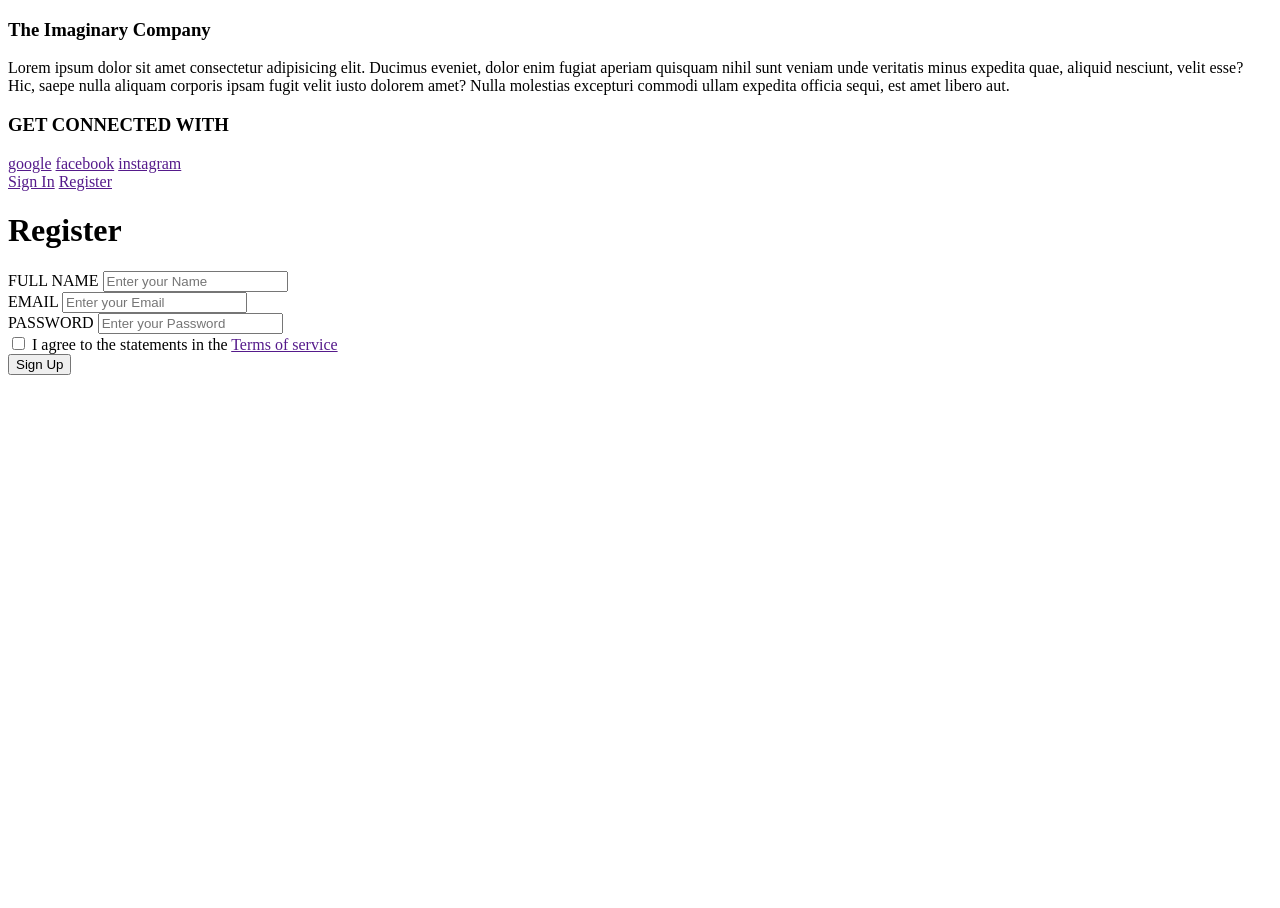
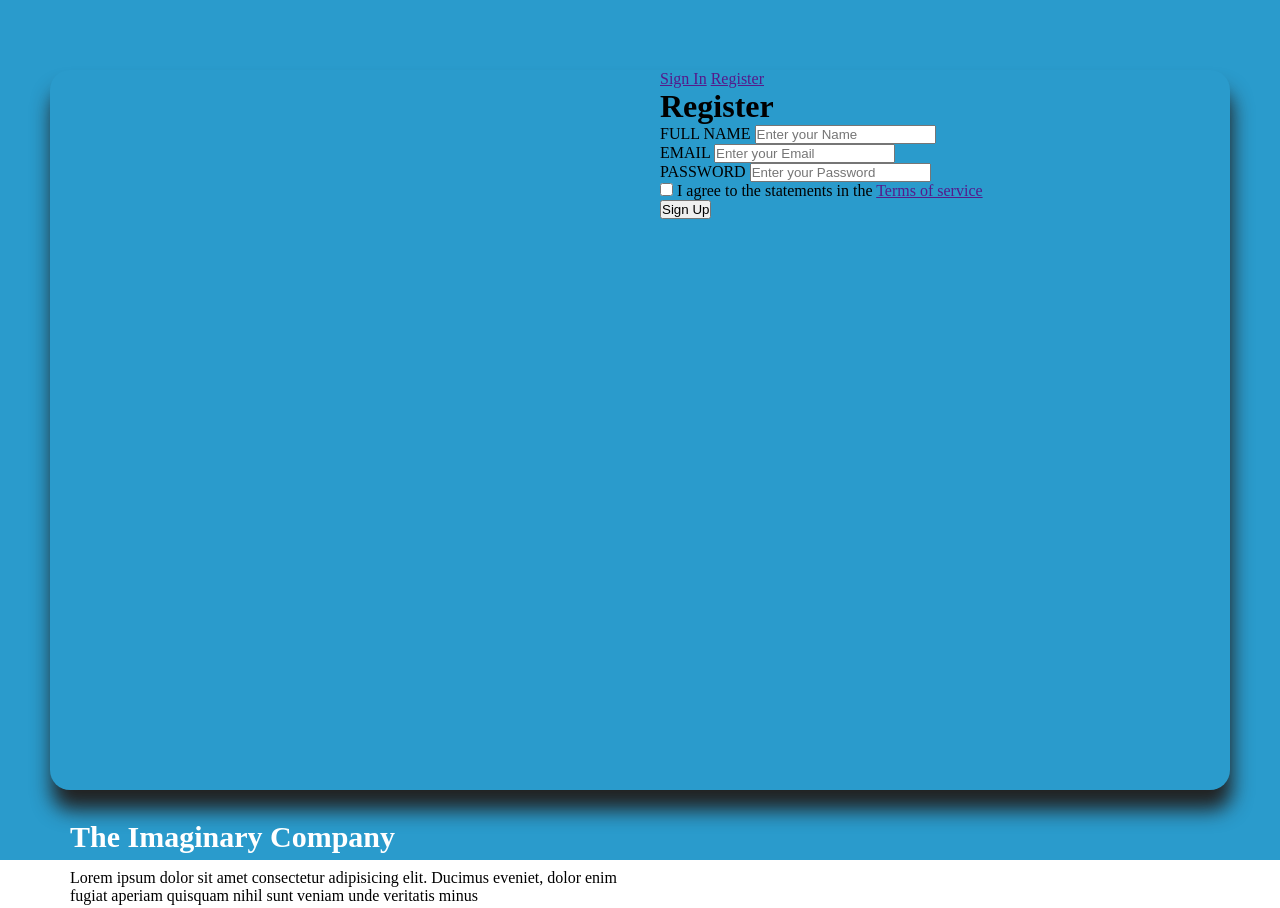
Before and after one commit to David-Romak/register-form, a plain HTML site: page index.html in a window 1280 px wide. Shown: the top 908 px of the page. Before the commit the page ends 800 px from the top, so only its background shows below. Drawn offline with Linux system fonts and the light colour scheme.

Commit message:
design the left box

```diff
--- a/index.html
+++ b/index.html
@@ -4,20 +4,17 @@
     <meta charset="UTF-8" />
     <meta name="viewport" content="width=device-width, initial-scale=1.0" />
     <title>Register Form</title>
+    <link rel="stylesheet" href="./styles.css">
   </head>
   <body>
     <div class="container">
       <div class="main-content">
         <div class="left-box">
-          <h3>The Imaginary Company</h3>
+          <h3 id="title">The Imaginary Company</h3>
           <p>
             Lorem ipsum dolor sit amet consectetur adipisicing elit. Ducimus
             eveniet, dolor enim fugiat aperiam quisquam nihil sunt veniam unde
-            veritatis minus expedita quae, aliquid nesciunt, velit esse? Hic,
-            saepe nulla aliquam corporis ipsam fugit velit iusto dolorem amet?
-            Nulla molestias excepturi commodi ullam expedita officia sequi, est
-            amet libero aut.
-          </p>
+            veritatis minus
           <h3>GET CONNECTED WITH</h3>
           <div class="social-handles">
             <a href="">google</a>
@@ -25,7 +22,7 @@
             <a href="">instagram</a>
           </div>
         </div>
-        <div class="right-box">
+        <div class="right-box" >
           <nav class="nav-bar">
             <a href="">Sign In</a>
             <a href="">Register</a>
--- a/styles.css
+++ b/styles.css
@@ -0,0 +1,50 @@
+*{
+    margin:0;
+    padding:0;
+    box-sizing:border-box;
+}
+
+.container{
+      background-color: #2A9BCC;
+    padding:50px;
+
+
+}
+
+.main-content{
+    margin:20px auto;
+    border-radius: 20px;
+    box-shadow: 2px 20px 20px #222;
+ display:flex;
+
+    height:90vh;
+}
+
+.left-box,.right-box {
+flex:1;
+height: 100%;
+}
+
+.left-box{
+    padding:10rem 20px 10px;
+    margin-top: 50%;
+}
+
+.left-box h3#title{
+    color:#fff;
+    font-size:30px;
+    margin-bottom: 15px;
+}
+
+.left-box h3{
+    font-size: 15px;
+    color:#fff;
+}
+
+.left-box p{
+    margin-bottom: 30px;
+}
+
+.left-box .social-handles{
+    margin-top: 30px;
+}
```
